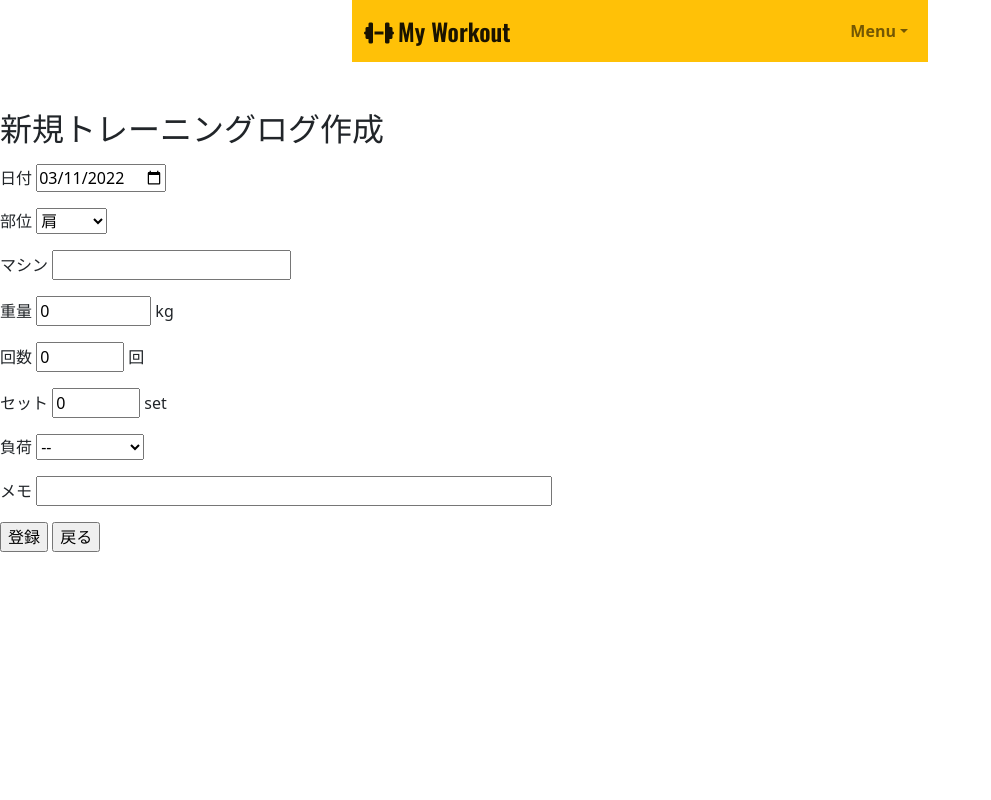
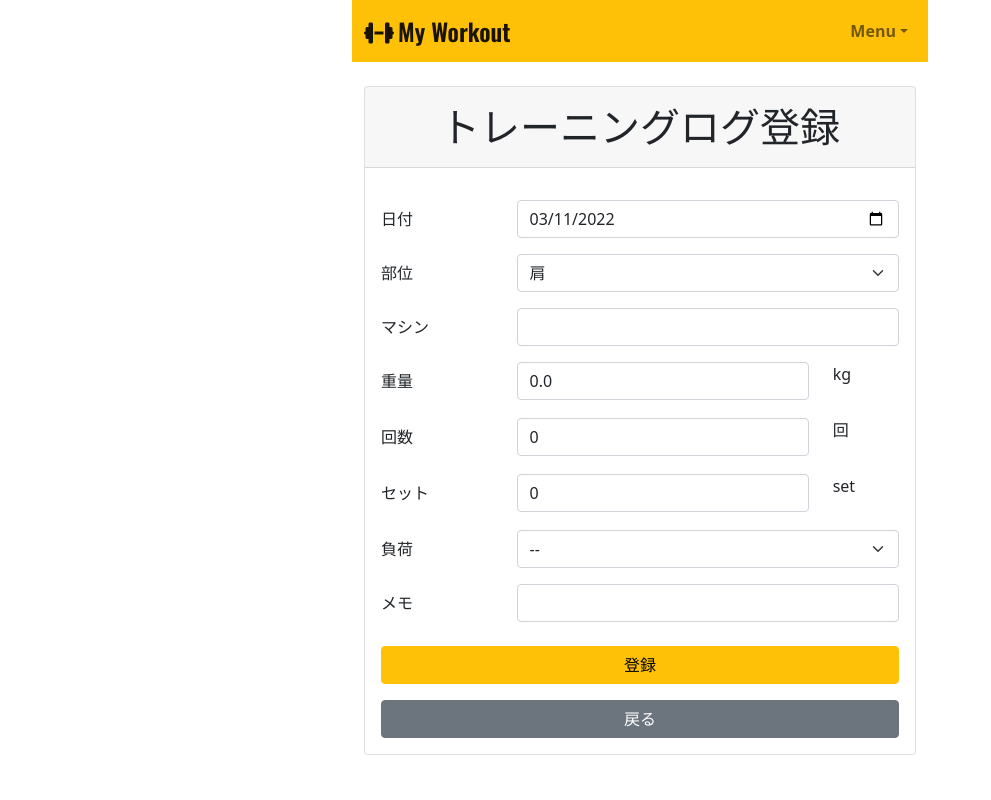
Before and after one commit to Michi1090/workout, a PHP site: page /create.php in a window 1280 px wide. Shown: the whole page, without its empty margins (0-991 px from the left). Run offline with PHP 8.4, Linux system fonts and the light colour scheme; the visitor is signed in with stand-in values (Sample User, id 1); some libraries are stand-ins or nearby versions; some web fonts are replaced.

Commit message:
トレーニングログ登録画面にBootstrap実装

```diff
--- a/header.php
+++ b/header.php
@@ -7,7 +7,7 @@
 ================================================================================================  -->
 
 <header>
-    <nav class="navbar navbar-expand navbar-light bg-warning mb-5">
+    <nav class="navbar navbar-expand navbar-light bg-warning mb-4">
         <div class=container-fluid>
             <a class="navbar-brand site-logo" href="<?= escape($path_logs) ?>index.php">
                 <i class="fa-solid fa-dumbbell me-1"></i>My Workout
@@ -24,7 +24,7 @@
                         <div class="dropdown-menu dropdown-menu-end">
                             <!-- ログイン状態によってメニュー内容を切り替える -->
                             <?php if (isset($_SESSION['id'])) : ?>
-                                <a class="dropdown-item" href="<?= escape($path_logs) ?>create.php">トレーニングログ作成</a>
+                                <a class="dropdown-item" href="<?= escape($path_logs) ?>create.php">トレーニングログ登録</a>
                                 <a class="dropdown-item" href="<?= escape($path_users) ?>my_page.php">マイページ</a>
                                 <a class="dropdown-item" href="<?= escape($path_users) ?>logout.php">ログアウト</a>
                             <?php else : ?>
--- a/logs/create.php
+++ b/logs/create.php
@@ -71,64 +71,86 @@ $path_users = '../users/';
     <!-- header 読み込み -->
     <?php require_once('../header.php') ?>
 
-    <h2>新規トレーニングログ作成</h2>
-    <p><?= escape($message) ?></p>
-
-    <!-- 登録フォーム -->
+    <main>
+        <div class="container">
+            <div class="justify-content-center">
+                <!-- カード -->
+                <div class="card mb-2">
+                    <!-- カードヘッダー -->
+                    <div class="card-header">
+                        <h1 class="text-center my-2">トレーニングログ登録</h1>
+                    </div>
+                    <!-- カードボディ -->
+                    <div class="card-body">
+                        <p class="mb-3"><?= escape($message) ?></p>
+                        <!-- 入力フォーム -->
                         <form method="post">
-        <div>
-            <label for="date">日付</label>
-            <input type="date" name="date" max="9999-12-31" id="date" required>
-            <p style="color: red;"><?= isset($errors['date']) ? escape($errors['date']) : '' ?></p>
+                            <div class="row mb-3">
+                                <label class="form-label col-3 col-form-label" for="date">日付</label>
+                                <div class="col-9"><input class="form-control" type="date" name="date" max="9999-12-31" id="date" required></div>
+                                <p class="text-danger small mb-0"><?= isset($errors['date']) ? escape($errors['date']) : '' ?></p>
                             </div>
-        <div>
-            <label for="part">部位</label>
-            <select name="part" id="part" required>
+                            <div class="row mb-3">
+                                <label class="form-label col-3 col-form-label" for="part">部位</label>
+                                <div class="col-9">
+                                    <select class="form-select" name="part" id="part" required>
                                         <?php foreach ($form_parts as $form_part) : ?>
                                             <option><?= escape($form_part) ?></option>
                                         <?php endforeach ?>
                                     </select>
-            <p style="color: red;"><?= isset($errors['part']) ? escape($errors['part']) : '' ?></p>
                                 </div>
-        <div>
-            <label for="machine">マシン</label>
-            <input type="text" name="machine" id="machine" required>
-            <p style="color: red;"><?= isset($errors['machine']) ? escape($errors['machine']) : '' ?></p>
+                                <p class="text-danger small mb-0"><?= isset($errors['part']) ? escape($errors['part']) : '' ?></p>
                             </div>
-        <div>
-            <label for="weight">重量</label>
-            <input type="number" name="weight" id="weight" step="0.1" min="0" max="999.9" value="0"> kg
-            <p style="color: red;"><?= isset($errors['weight']) ? escape($errors['weight']) : '' ?></p>
+                            <div class="row mb-3">
+                                <label class="form-label col-3 col-form-label" for="machine">マシン</label>
+                                <div class="col-9"><input class="form-control" type="text" name="machine" id="machine" maxlength="20" required></div>
+                                <p class="text-danger small mb-0"><?= isset($errors['machine']) ? escape($errors['machine']) : '' ?></p>
                             </div>
-        <div>
-            <label for="time">回数</label>
-            <input type="number" name="time" id="time" min="0" max="99" value="0"> 回
-            <p style="color: red;"><?= isset($errors['time']) ? escape($errors['time']) : '' ?></p>
-
+                            <div class="row mb-3">
+                                <label class="form-label col-3 col-form-label" for="weight">重量</label>
+                                <div class="col-7"><input class="form-control" type="number" name="weight" id="weight" step="0.1" min="0" max="999.9" value="0.0"></div>
+                                <p class="col-2">kg</p>
+                                <p class="text-danger small mb-0"><?= isset($errors['weight']) ? escape($errors['weight']) : '' ?></p>
                             </div>
-        <div>
-            <label for="set_count">セット</label>
-            <input type="number" name="set_count" id="set_count" min="0" max="99" value="0"> set
-            <p style="color: red;"><?= isset($errors['set_count']) ? escape($errors['set_count']) : '' ?></p>
+                            <div class="row mb-3">
+                                <label class="form-label col-3 col-form-label" for="time">回数</label>
+                                <div class="col-7"><input class="form-control" type="number" name="time" id="time" min="0" max="99" value="0"></div>
+                                <p class="col-2">回</p>
+                                <p class="text-danger small mb-0"><?= isset($errors['time']) ? escape($errors['time']) : '' ?></p>
                             </div>
-        <div>
-            <label for="work_load">負荷</label>
-            <select name="work_load" id="work_load">
+                            <div class="row mb-3">
+                                <label class="form-label col-3 col-form-label" for="set_count">セット</label>
+                                <div class="col-7"><input class="form-control" type="number" name="set_count" id="set_count" min="0" max="99" value="0"></div>
+                                <p class="col-2">set</p>
+                                <p class="text-danger small mb-0"><?= isset($errors['set_count']) ? escape($errors['set_count']) : '' ?></p>
+                            </div>
+                            <div class="row mb-3">
+                                <label class="form-label col-3 col-form-label" for="work_load">負荷</label>
+                                <div class="col-9">
+                                    <select class="form-select" name="work_load" id="work_load">
                                         <option value="">--</option>
                                         <?php foreach ($form_loads as $form_load) : ?>
                                             <option><?= escape($form_load) ?></option>
                                         <?php endforeach ?>
                                     </select>
-            <p style="color: red;"><?= isset($errors['work_load']) ? escape($errors['work_load']) : '' ?></p>
                                 </div>
-        <div>
-            <label for="note">メモ</label>
-            <input type="text" name="note" id="note" size="50" maxlength="30">
-            <p style="color: red;"><?= isset($errors['note']) ? escape($errors['note']) : '' ?></p>
+                                <p class="text-danger small mb-0"><?= isset($errors['work_load']) ? escape($errors['work_load']) : '' ?></p>
                             </div>
-        <input type="submit" value="登録">
-        <input type="button" value="戻る" onclick="location.href='index.php'">
+                            <div class="row mb-4">
+                                <label class="form-label col-3 col-form-label" for="note">メモ</label>
+                                <div class="col-9"><input class="form-control" type="text" name="note" id="note" size="50" maxlength="30"></div>
+                                <p class="text-danger small mb-0"><?= isset($errors['note']) ? escape($errors['note']) : '' ?></p>
+                            </div>
+                            <div class="d-grid gap-3">
+                                <button class="btn btn-warning" type="submit">登録</button>
+                                <a class="btn btn-secondary" href="index.php">戻る</a>
+                            </div>
                         </form>
+                    </div>
+                </div>
+            </div>
+        </div>
+    </main>
 
     <script src="../js/bootstrap.bundle.min.js"></script><!-- Bootstrap -->
     <script src="../js/date.js"></script><!-- 日付のデフォルト値 -->
--- a/logs/edit.php
+++ b/logs/edit.php
@@ -101,7 +101,7 @@ $path_users = '../users/';
         </div>
         <div>
             <label for="machine">マシン</label>
-            <input type="text" name="machine" id="machine" value="<?= escape($result['machine']) ?>" required>
+            <input type="text" name="machine" id="machine" maxlength="20" value="<?= escape($result['machine']) ?>" required>
             <p style="color: red;"><?= isset($errors['machine']) ? escape($errors['machine']) : '' ?></p>
         </div>
         <div>
--- a/logs/index.php
+++ b/logs/index.php
@@ -197,7 +197,7 @@ $current_index = 'set';
                     <!-- 該当ログなしの場合  -->
                 <?php else : ?>
                     <h6>※該当する筋トレログが存在しません</h6>
-                    <a href="create.php">新規トレーニングログ作成</a>
+                    <a href="create.php">新規トレーニングログ登録</a>
                 <?php endif ?>
             </div>
         </div>
--- a/logs/validation.php
+++ b/logs/validation.php
@@ -22,7 +22,7 @@ if (!empty($time) && !preg_match('/^[0-9]{1,2}$/', $time)) {
 }
 // セット
 if (!empty($set_count) && !preg_match('/^[0-9]{1,2}$/', $set_count)) {
-    $errors['set_count'] = '※SETは0～99回で登録してください';
+    $errors['set_count'] = '※セットは0～99回で登録してください';
 }
 // 負荷
 if (!empty($work_load) && !in_array($work_load, $form_loads, true)) {
```
Lines whose indentation alone changed are shown as unchanged.
